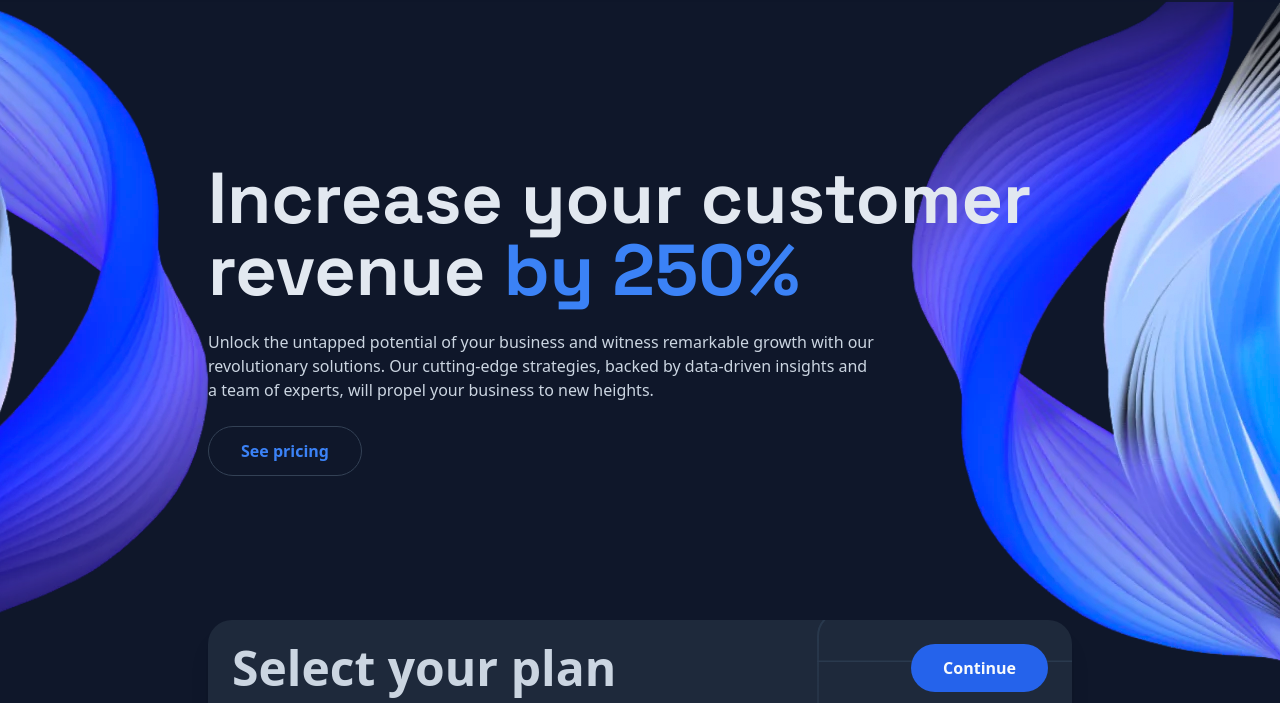
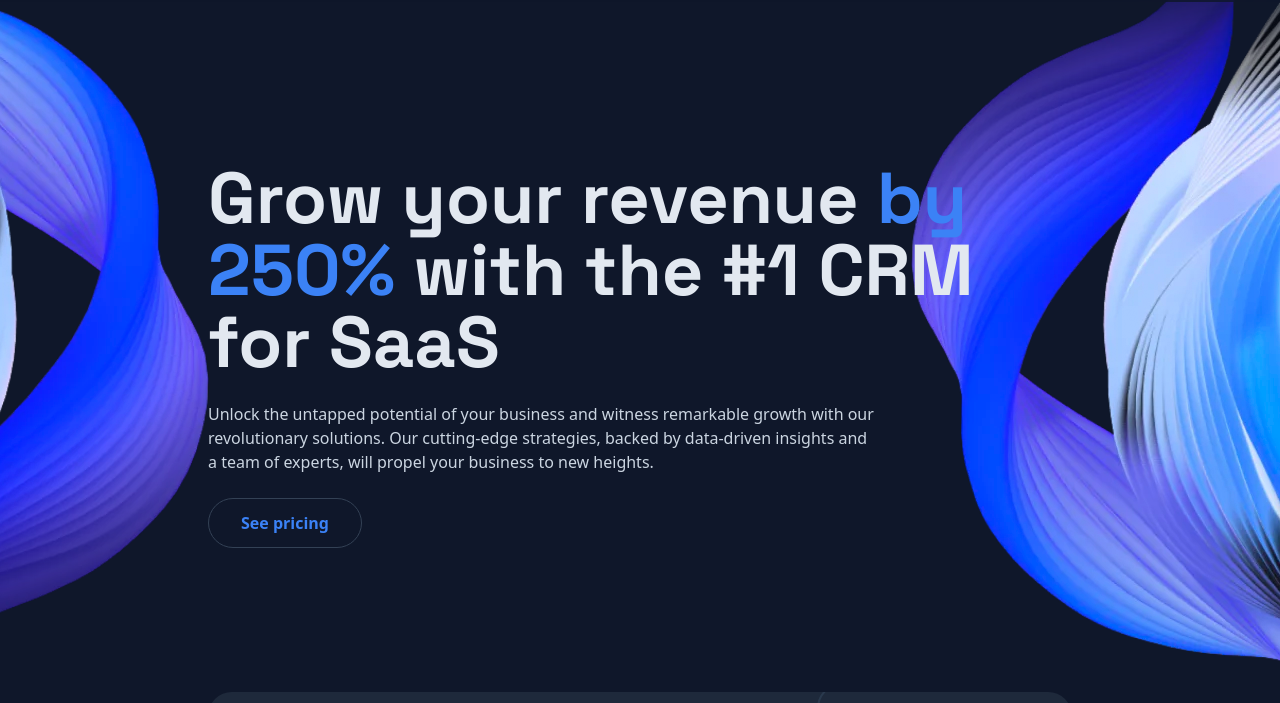
Before and after one commit to awheeler99/intro-to-coding, a plain HTML site: page index.html in a window 1280 px wide. Shown: the part 78-781 px from the top of the page. Drawn offline with nearby package versions, Linux system fonts and the light colour scheme.

Commit message:
Update H1 heading
We updated the H1 to make it a bit more SEO friendly

```diff
--- a/index.html
+++ b/index.html
@@ -52,7 +52,7 @@
       <img src="./assets/3d-small.webp" class="min-w-[880px]" alt="">
     </div>
     <div class="flex pt-48 px-4 flex-col items-start gap-6 max-w-4xl md:pt-40 md:pb-16">
-      <h1 class="text-slate-200 font-space text-5xl font-semibold md:text-7xl">Increase your customer revenue <span class="text-blue-500">by 250%</span>
+      <h1 class="text-slate-200 font-space text-5xl font-semibold md:text-7xl">Grow your revenue <span class="text-blue-500">by 250%</span> with the #1 CRM for SaaS
       </h1>
       <p class="text-slate-300 text-s md:text-base md:max-w-2xl">
         Unlock the untapped potential of your business and witness remarkable growth with our revolutionary solutions. Our cutting-edge strategies, backed by data-driven insights and a team of experts, will propel your business to new heights.
```
